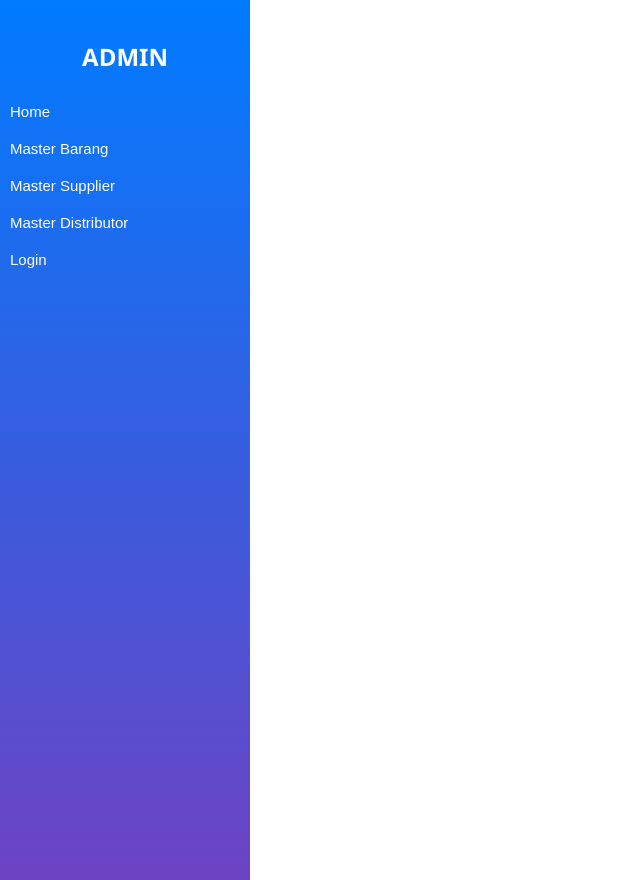
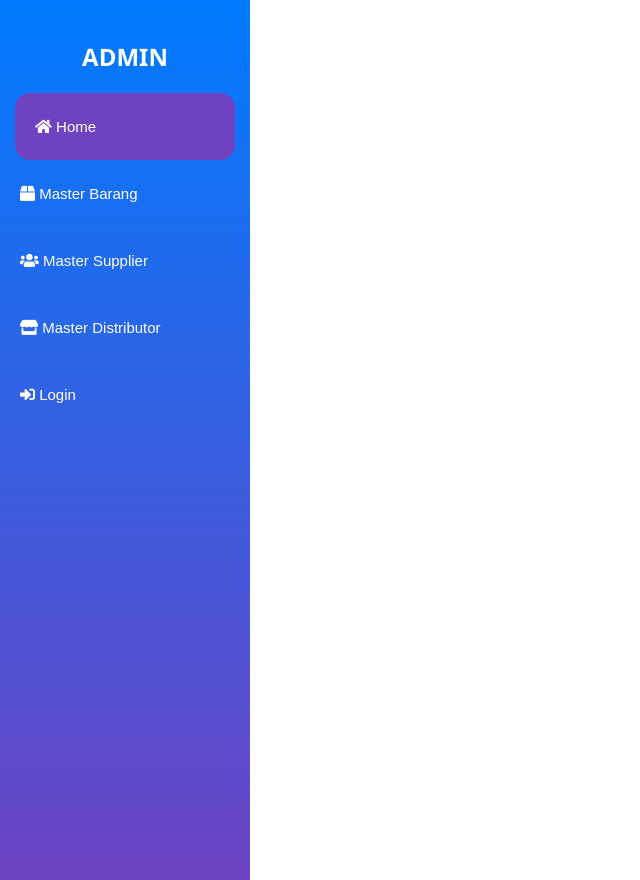
Before and after one commit to CarroVeloce/UAS_PWL, a PHP site: page / in a window 1280 px wide. Shown: the whole page, without its empty margins (0-640 px from the left). Run offline with PHP 8.4, Linux system fonts and the light colour scheme.

Commit message:
perbagus side bar

```diff
--- a/edit_masterbarang.php
+++ b/edit_masterbarang.php
@@ -219,10 +219,9 @@
         <div class="square"></div>
         <div class="square"></div>
         <div class="square"></div>
-        <!-- Tambahkan bentuk lain sesuai kebutuhan -->
+
     </div>
     <div class="container" >
-        <h2>Edit Detail Barang</h2>
         <?php
         if (isset($_GET["nobarang"])) {
             $nobarang = $_GET["nobarang"];
--- a/index.html
+++ b/index.html
@@ -3,6 +3,7 @@
 <head>
     <meta charset="UTF-8">
     <meta name="viewport" content="width=device-width, initial-scale=1.0">
+    <link rel="stylesheet" href="https://cdnjs.cloudflare.com/ajax/libs/font-awesome/5.15.4/css/all.min.css">
     <title>Admin Dashboard</title>
     <style>
         p {
@@ -28,23 +29,32 @@
             background: linear-gradient(to bottom, #007bff, #6f42c1);
             color: #fff;
             padding-top: 20px;
-            /* Padding top untuk sidebar */
+
+        }
+
+        .sidebar a {
+            padding: 25px 20px;
+            display: block;
+            color: #fff;
+            text-decoration: none;
+            transition: background 0.3s ease, border-radius 0.3s ease;
         }
 
         .sidebar a.active {
-            background: linear-gradient(to left, #007bff, #6f42c1);
-            /* Ganti gaya tab yang aktif di sini */
+            background: linear-gradient(to left, #6f42c1, #6f42c1);
+            border-radius: 15px;
+            margin-left: 15px;
+            margin-right: 15px;
         }
 
-        .sidebar a {
-            padding: 10px;
-            display: block;
-            color: #fff;
-            text-decoration: none;
-        }
 
         .sidebar a:hover {
-            background: linear-gradient(to left, #007bff, #6f42c1);
+            background: rgba(255, 255, 255, 0.5); /* Putih dengan tingkat transparansi 0.5 (50%) */
+            border-radius: 15px;
+            margin-left: 15px;
+            margin-right: 15px;
+            padding: 25px 20px; /* Menambahkan padding yang sama dengan kondisi default */
+            color: #333;
         }
 
         .sidebar h2 {
@@ -112,15 +122,16 @@
         }
 
     </style>
+
 </head>
 <body>
     <div class="sidebar">
         <h2>ADMIN</h2>
-        <a href="index.html">Home</a>
-        <a href="master_barang.php">Master Barang</a>
-        <a href="master_supplier.php">Master Supplier</a>
-        <a href="master_distributor.php">Master Distributor</a>
-        <a href="login.php">Login</a>
+        <a href="index.html" class="active"><i class="fas fa-home"></i> Home</a>
+        <a href="master_barang.php"><i class="fas fa-box"></i> Master Barang</a>
+        <a href="master_supplier.php"><i class="fas fa-users"></i> Master Supplier</a>
+        <a href="master_distributor.php"><i class="fas fa-store"></i> Master Distributor</a>
+        <a href="login.php"><i class="fas fa-sign-in-alt"></i> Login</a>
     </div>
 
 
```
Also changed, not shown: master_barang.php (+26 -13 lines), master_distributor.php (+22 -14 lines), master_supplier.php (+22 -11 lines).
